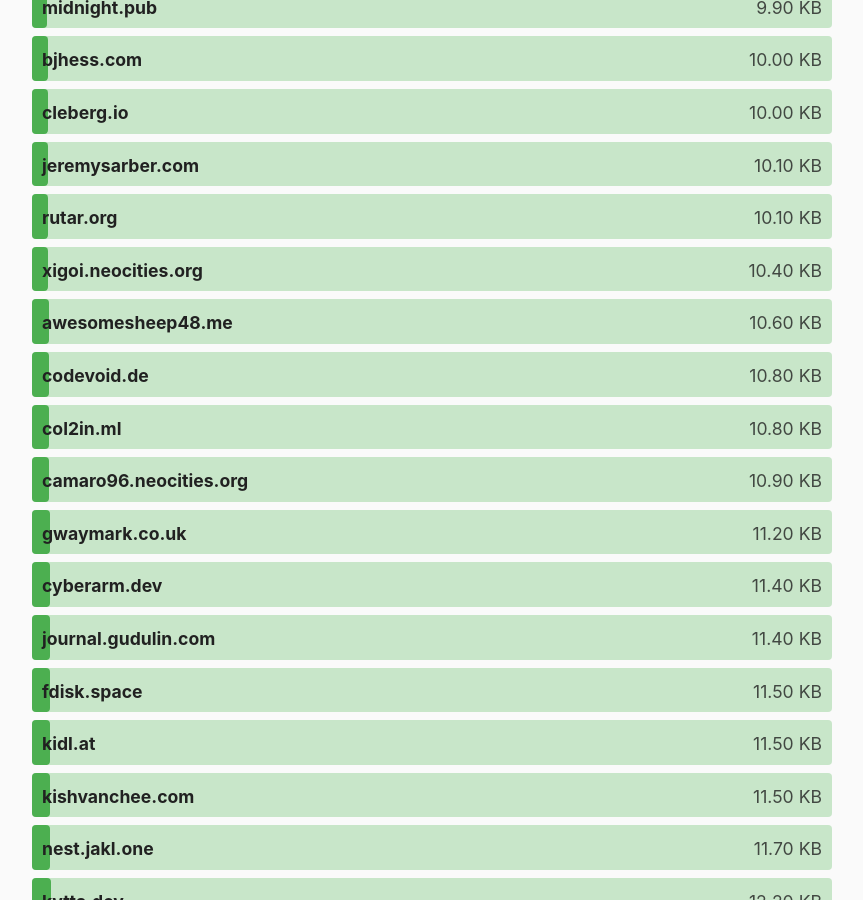
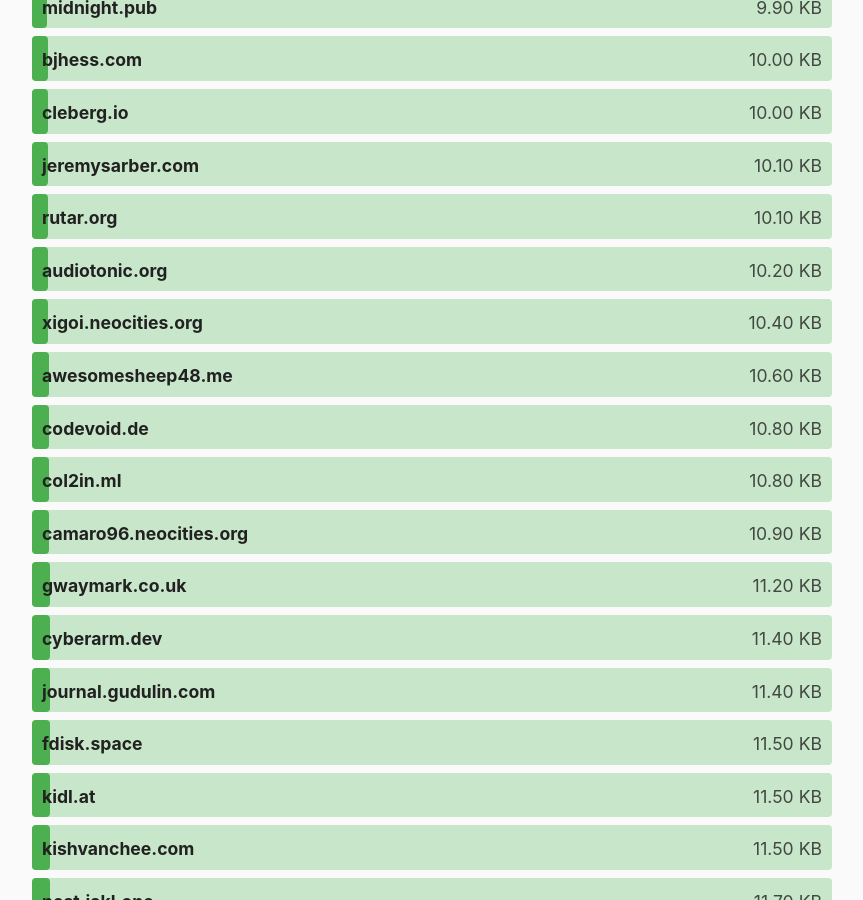
Before and after one commit to kevquirk/512kb.club, a Jekyll site: the page built from index.md, in a window 1280 px wide and 900 px high, scrolled down 4742 px. Shown: the whole window, without its empty margins (208-1071 px from the left). Built offline with Jekyll 4.4.1, drawn with Linux system fonts in a browser that asks for light colours.

Commit message:
Update sites.yml

```diff
--- a/_data/sites.yml
+++ b/_data/sites.yml
@@ -203,6 +203,11 @@
   size: 9.4
   last_checked: 2022-04-26
 
+- domain: audiotonic.org
+  url: https://audiotonic.org/
+  size: 10.2
+  last_checked: 2022-07-26
+
 - domain: autotutor.com.au
   url: https://autotutor.com.au
   size: 261
```
